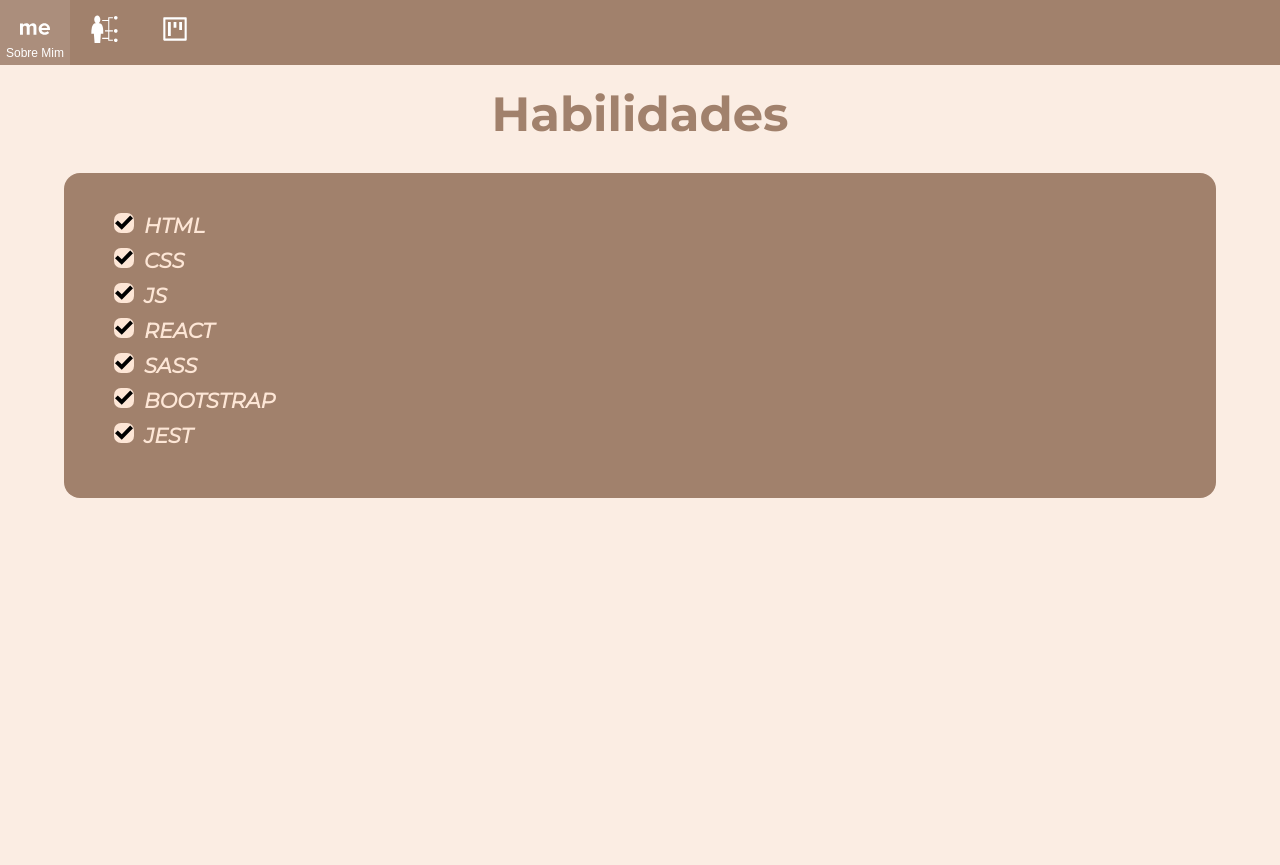
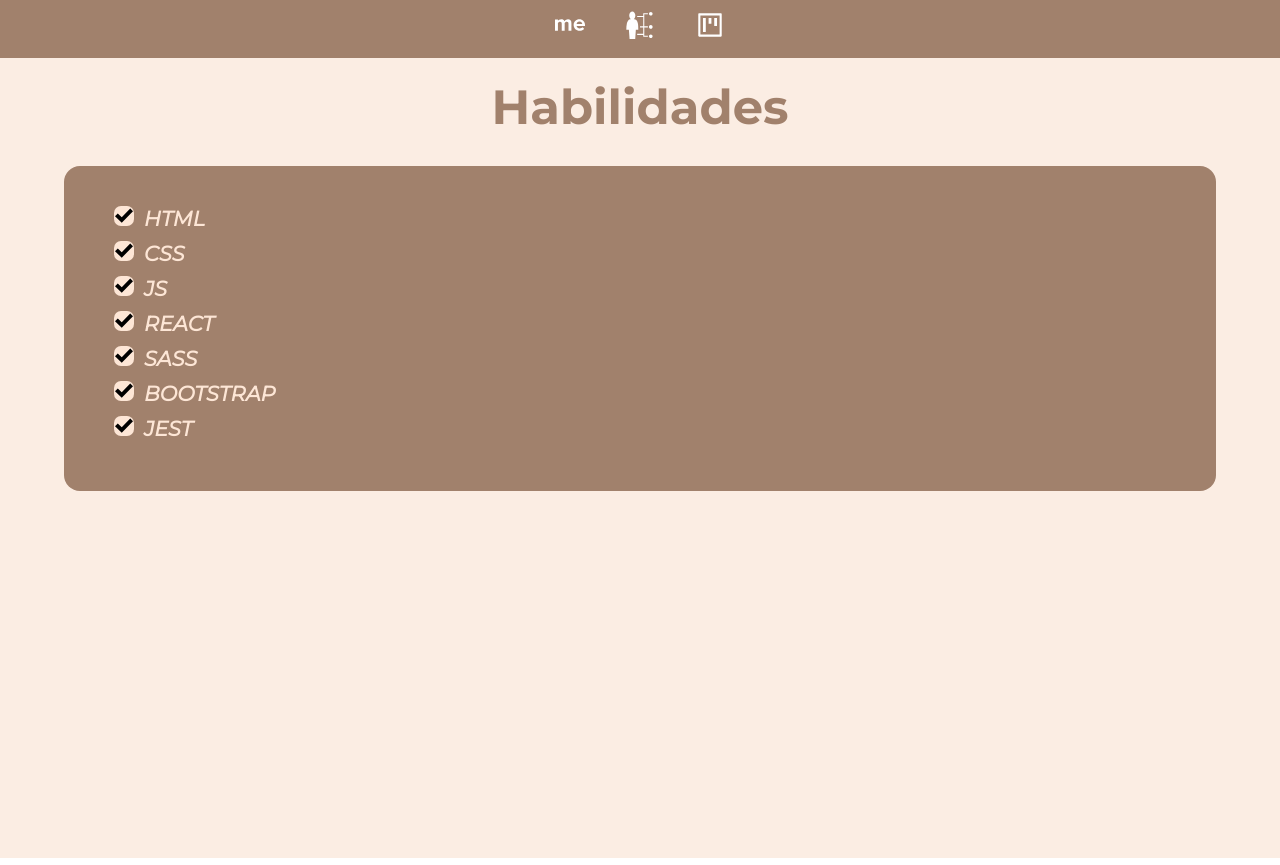
Before and after one commit to jotapedrok/jotapedrok.github.io, a React (Create React App) app: page /#/skills in a window 1280 px wide. Built offline with nearby package versions, Linux system fonts and the light colour scheme.

Commit message:
centralize header

```diff
--- a/src/Styles/CSS/index.css
+++ b/src/Styles/CSS/index.css
@@ -2,9 +2,12 @@
   background-color: #a1816c;
   width: 100vw;
   display: flex;
-  justify-content: space-between;
+  justify-content: center;
   align-items: center;
-  height: 65px;
+}
+.header .space {
+  width: 15px;
+  height: 5px;
 }
 .header h1 {
   color: white;
--- a/src/Styles/SASS/Header.scss
+++ b/src/Styles/SASS/Header.scss
@@ -5,9 +5,12 @@
   background-color: colors.$color-three;
   width: 100vw;
   display: flex;
-  justify-content: space-between;
+  justify-content: center;
   align-items: center;
-  height: 65px;
+  .space {
+    width: 15px;
+    height: 5px;
+  }
   h1 {
     color: white;
     margin-right: 25px;
```
Also changed, not shown: 1 other file (tests, documents, lock files or other folders).
